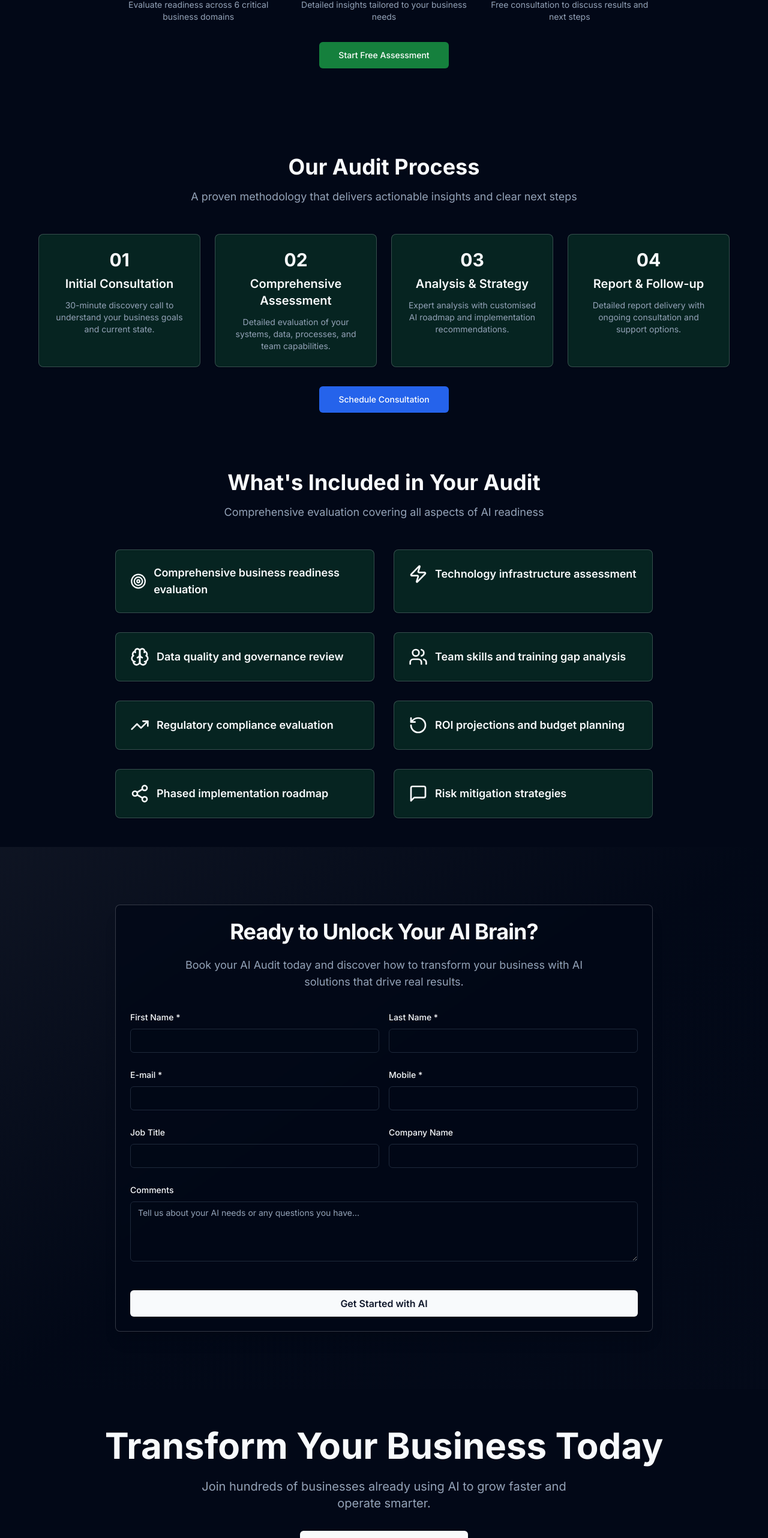
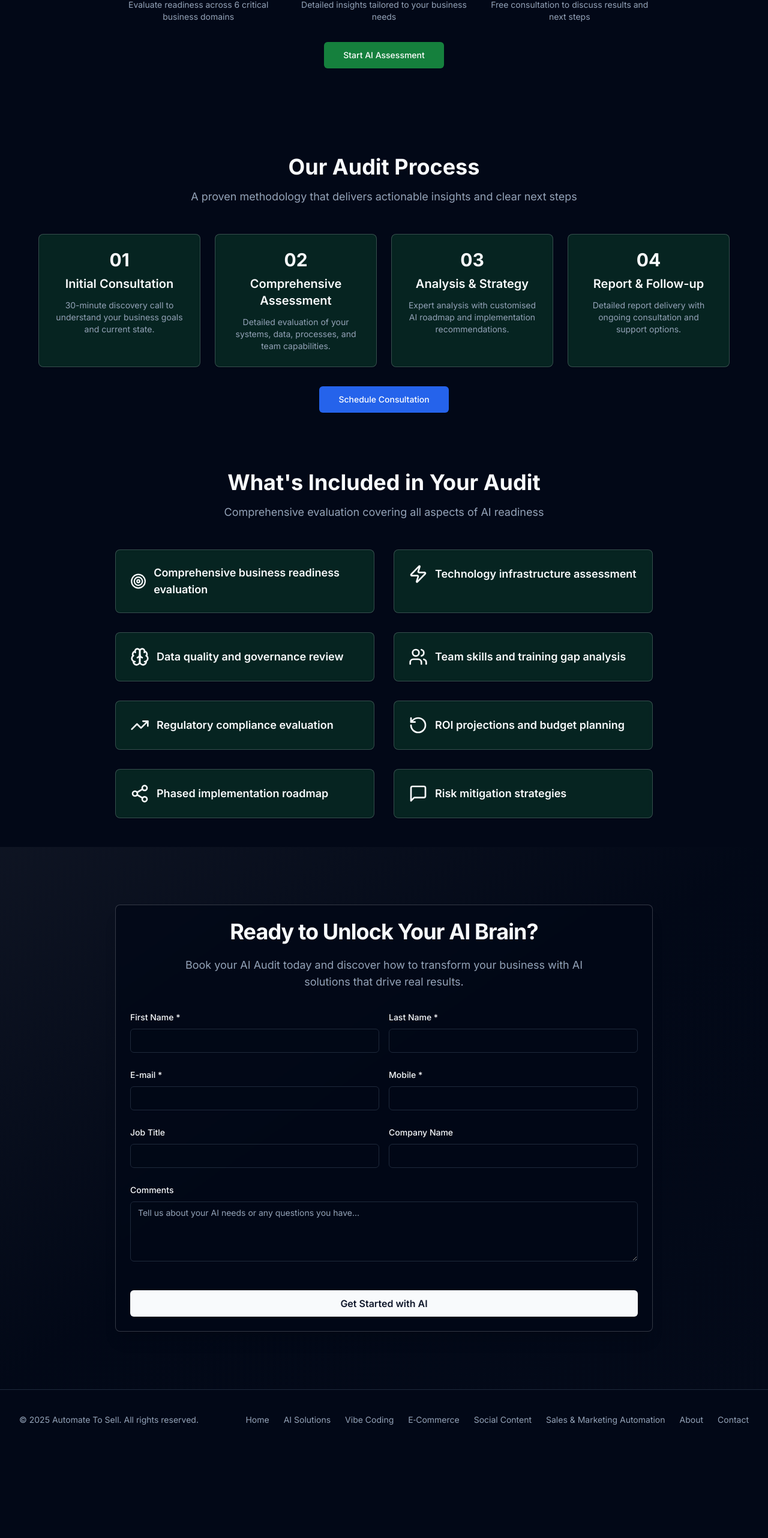
Before and after one commit to ATSUK-23/ats-website, a React (Vite) app: page /ai-audit in a window 1280 px wide. Shown: the part 2625-5189 px from the top of the page at 60% size. After the commit the page ends 5042 px from the top, so only its background shows below. Built offline with nearby package versions, Linux system fonts and the light colour scheme.

Commit message:
Remove sections and update button
Removed the 'Transform Your Business Today' section and updated the green button text from 'Start Free Assessment' to 'Start AI Assessment' on the AI Audit page.

```diff
--- a/src/pages/AISolutions.tsx
+++ b/src/pages/AISolutions.tsx
@@ -198,7 +198,7 @@ export default function AISolutions() {
             </div>
 
             <Button size="lg" className="bg-green-700 text-white hover:bg-green-800 mb-8">
-              Start Free Assessment
+              Start AI Assessment
             </Button>
           </div>
         </section>
@@ -381,25 +381,6 @@ export default function AISolutions() {
           <AILeadForm formTag="Ai-Audit" title="Ready to Unlock Your AI Brain?" subtitle="Book your AI Audit today and discover how to transform your business with AI solutions that drive real results." />
         </div>
 
-        {/* Final CTA */}
-        <section className="relative py-8 sm:py-10 md:py-16 overflow-hidden">
-          <div className="absolute inset-0 -z-10">
-            <img src={aiBrainBackground} alt="" className="w-full h-full object-cover opacity-30" />
-            <div className="absolute inset-0 bg-background/80" />
-          </div>
-
-          <div className="container text-center relative z-10 px-4">
-            <h2 className="text-3xl sm:text-4xl md:text-6xl font-bold mb-6">
-              Transform Your Business Today
-            </h2>
-            <p className="text-base sm:text-lg md:text-xl text-muted-foreground mb-6 sm:mb-8 max-w-2xl mx-auto">
-              Join hundreds of businesses already using AI to grow faster and operate smarter.
-            </p>
-            <Button size="lg" className="text-sm sm:text-base md:text-lg px-6 sm:px-8 py-3 sm:py-4 w-full sm:w-auto">
-              Book Your Discovery Call
-            </Button>
-          </div>
-        </section>
       </main>
 
       <SiteFooter />
```
